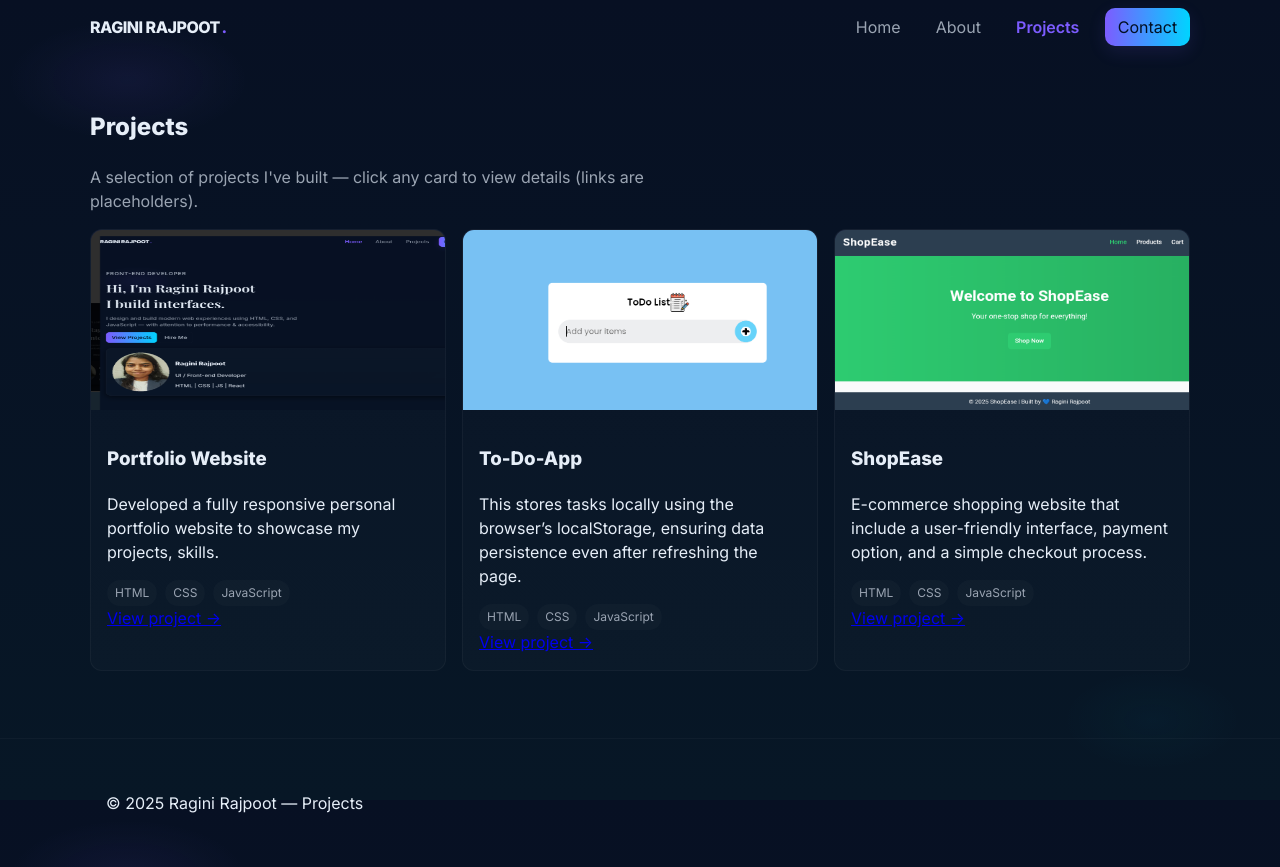
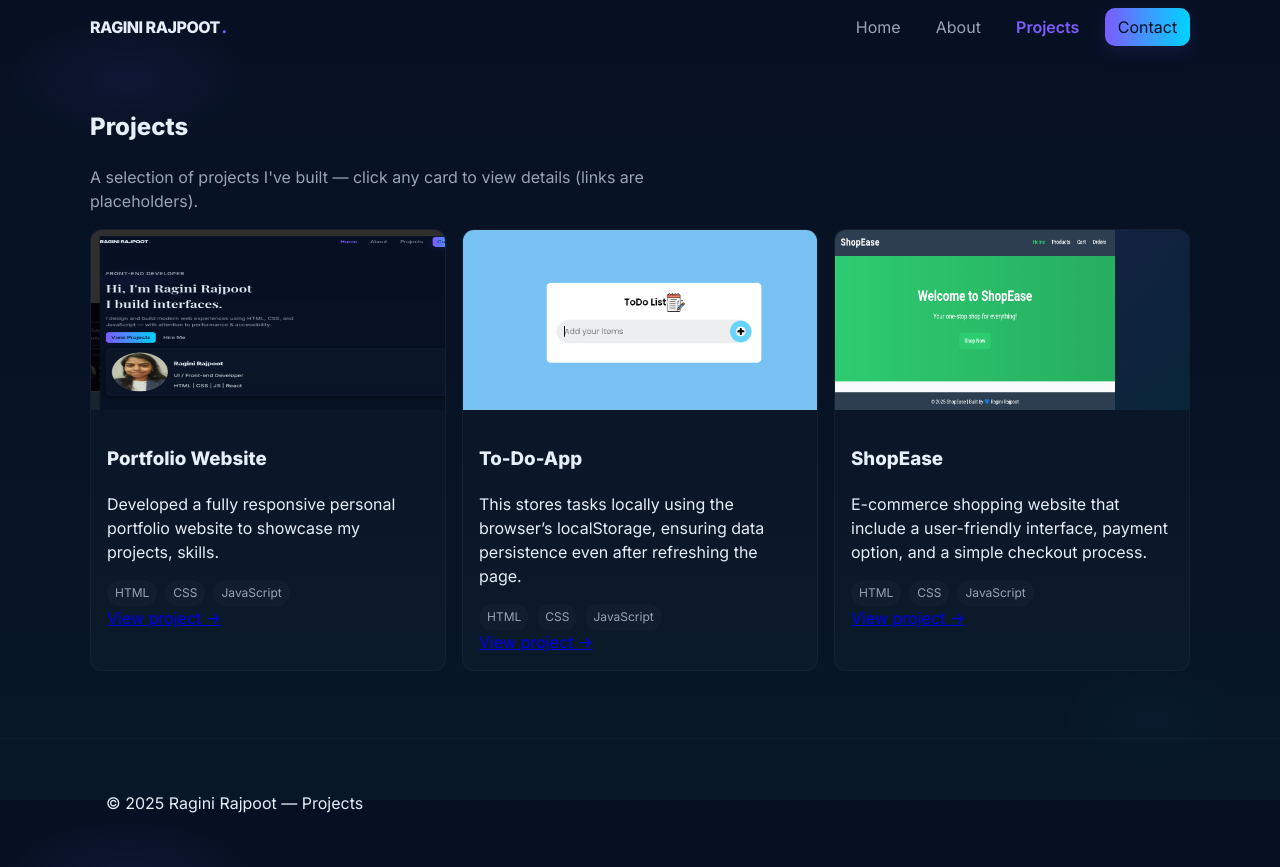
Before and after one commit to inigar/portfolio, a plain HTML site: page projects.html in a window 1280 px wide. Drawn offline with Linux system fonts and the light colour scheme.

Commit message:
Update projects.html

```diff
--- a/projects.html
+++ b/projects.html
@@ -34,7 +34,7 @@
       <div class="grid projects-grid">
         <!-- Repeatable project card -->
         <article class="project-card reveal">
-          <div class="project-thumb big"><img src="project1.png" width="388.8" height="180"></div>
+          <div class="project-thumb big"><img src="project1.png" width="382" height="180"></div>
           <div class="project-body">
             <h3>Portfolio Website</h3>
             <p>Developed a fully responsive personal portfolio website to showcase my projects, skills.</p>
@@ -44,7 +44,7 @@
         </article>
 
         <article class="project-card reveal">
-          <div class="project-thumb big"><img src="project2.png" width="388.8" height="180"></div>
+          <div class="project-thumb big"><img src="project2.png" width="382" height="180"></div>
           <div class="project-body">
            <h3>To-Do-App</h3>
             <p>This stores tasks locally using the browser’s localStorage, ensuring data persistence even after refreshing the page.</p>
@@ -54,7 +54,7 @@
         </article>
 
         <article class="project-card reveal">
-          <div class="project-thumb big"><img src="project3.png" width="388.8" height="180"></div>
+          <div class="project-thumb big"><img src="project3.png" width="280" height="180" style="vertical-align:middle"></div>
           <div class="project-body">
             <h3>ShopEase</h3>
             <p>E-commerce shopping website that include a user-friendly interface, payment option, and a simple checkout process.</p>
```
